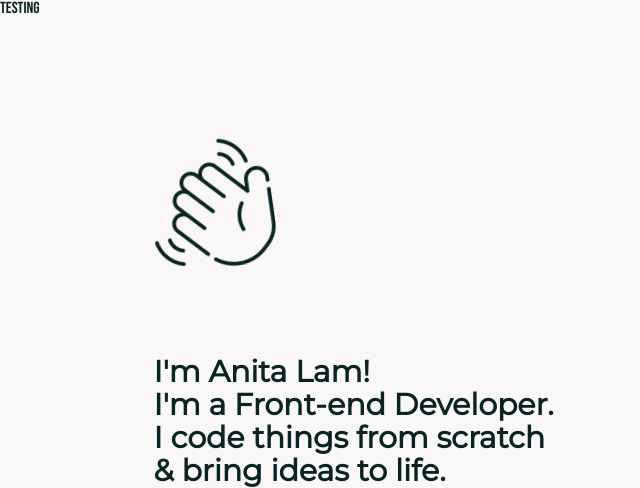
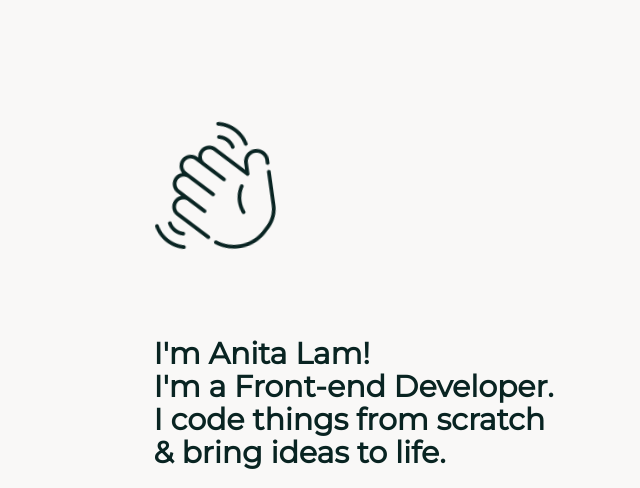
Before and after one commit to anitaalam/MDIA-4590-Assignment-2, a PHP site: page / in a window 1280 px wide. Shown: the part 90-578 px from the top of the page, without its empty margins (0-640 px from the left). Run offline with PHP 8.4, Linux system fonts and the light colour scheme; some libraries are stand-ins or nearby versions.

Commit message:
Update index.php
changing something back - another testing

```diff
--- a/index.php
+++ b/index.php
@@ -11,7 +11,6 @@
             <?php include __DIR__ . '/partials/header.php'; ?>
         </header>
         <main>
-            <p>testing</p>
             <?php include __DIR__ . '/partials/homepage/banner.php'; ?>
             <?php include __DIR__ . '/project.php'; ?>
         </main>
```
